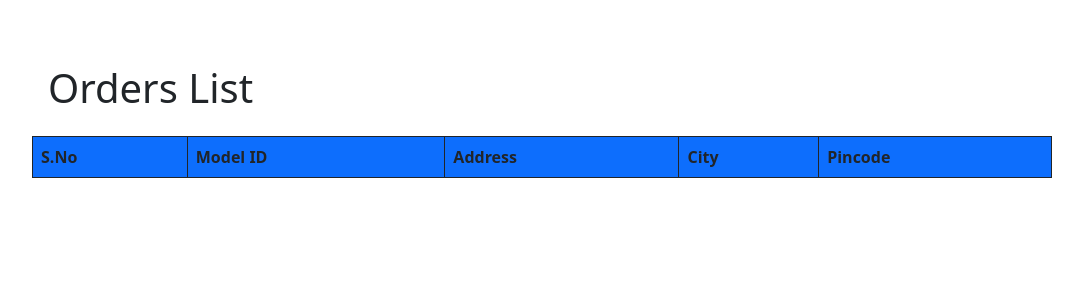
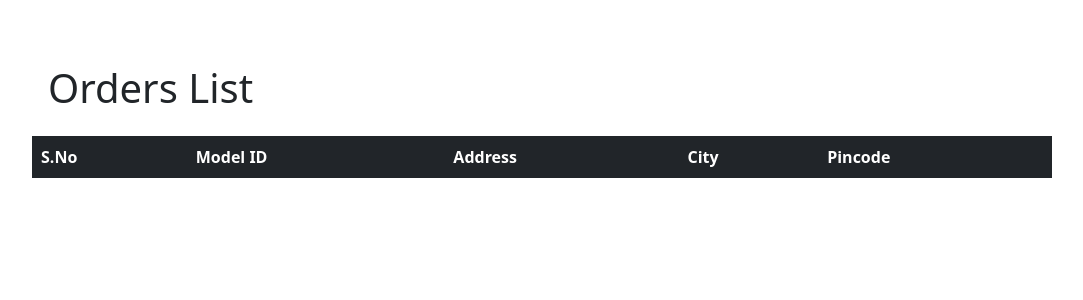
Before and after one commit to Amirtha321/IP-mini-project, a PHP site: page /IP-mini-project/orders.php in a window 1280 px wide. Shown: the part 64-364 px from the top of the page, without its empty margins (98-1181 px from the left). Run offline with PHP 8.4, Linux system fonts and the light colour scheme; the visitor is signed in with stand-in values (Sample User, id 1); data that the repository does not hold is empty.

Commit message:
completed

```diff
--- a/orders.php
+++ b/orders.php
@@ -49,7 +49,7 @@
         $counter = 1;
         echo '<div class = "container p-5" ><h1 class="p-3">Orders List</h1>';
         echo '<table class="table  table-striped table-bordered  border border-dark">';
-        echo '<thead class="bg-primary">
+        echo '<thead class="bg-dark text-white">
     <tr>
       <th scope="col">S.No</th>
       <th scope="col">Model ID</th>
```
